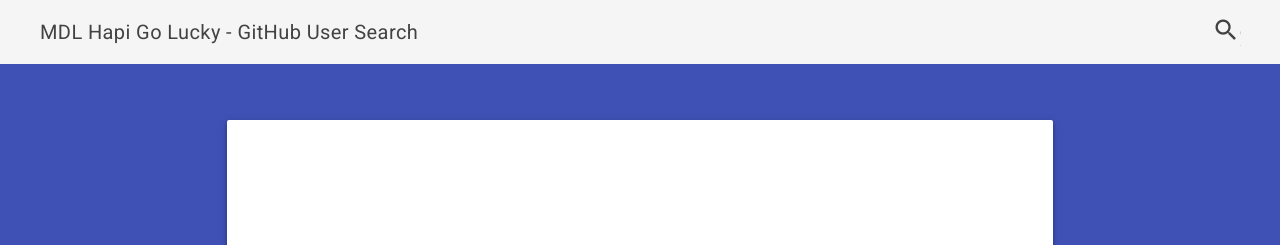
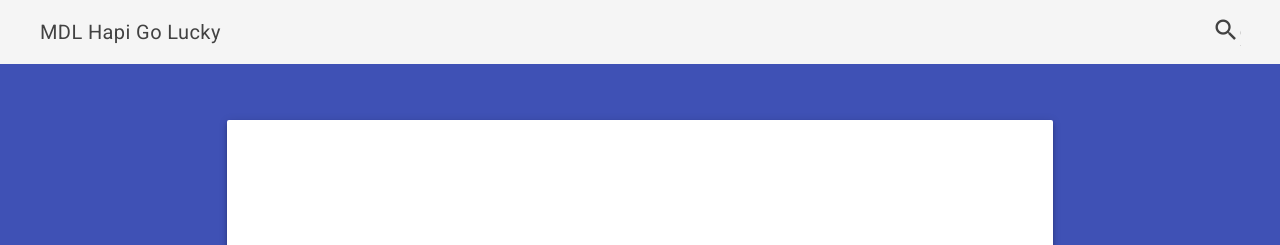
Before and after one commit to joecih/hapi-liaison, a website: page public/index.html in a window 1280 px wide. Shown: the top 245 px of the page. Drawn offline with Linux system fonts and the light colour scheme.

Commit message:
General updates to index and the maincontroller

```diff
--- a/public/index.html
+++ b/public/index.html
@@ -49,7 +49,7 @@
     <div class="demo-layout mdl-layout mdl-layout--fixed-header mdl-js-layout mdl-color--grey-100">
       <header class="demo-header mdl-layout__header mdl-layout__header--scroll mdl-color--grey-100 mdl-color-text--grey-800">
         <div class="mdl-layout__header-row">
-          <span class="mdl-layout-title">MDL Hapi Go Lucky - GitHub User Search</span>
+          <span class="mdl-layout-title">MDL Hapi Go Lucky</span>
           <div class="mdl-layout-spacer"></div>
           <div class="mdl-textfield mdl-js-textfield mdl-textfield--expandable">
             <label class="mdl-button mdl-js-button mdl-button--icon" for="search">
@@ -58,6 +58,7 @@
             <div class="mdl-textfield__expandable-holder">
               <form ng-submit="searchUser()">
               <input ng-model="search" class="mdl-textfield__input" type="text" id="search" placeholder="e.g. 'Joecih'">
+              <!-- pattern="[A-Z,a-z, ,-,_]*"  -->
             </form>
               <label class="mdl-textfield__label" for="search">Enter your query...</label>
             </div>
--- a/public/maincontroller.js
+++ b/public/maincontroller.js
@@ -20,10 +20,7 @@ myapp.controller('MainController', function($scope, $http) {
             alertMessage('[ WARNING ] : Your input value is not a valid user name');
           } else {
 
-            //$scope.user = $scope.searchItem;
             $scope.items = response.data.items;
-            //$scope.avatar = response.data.items[0].avatar_url;
-            //console.log(response.data.items[0].avatar_url);
 
           }
 
```
